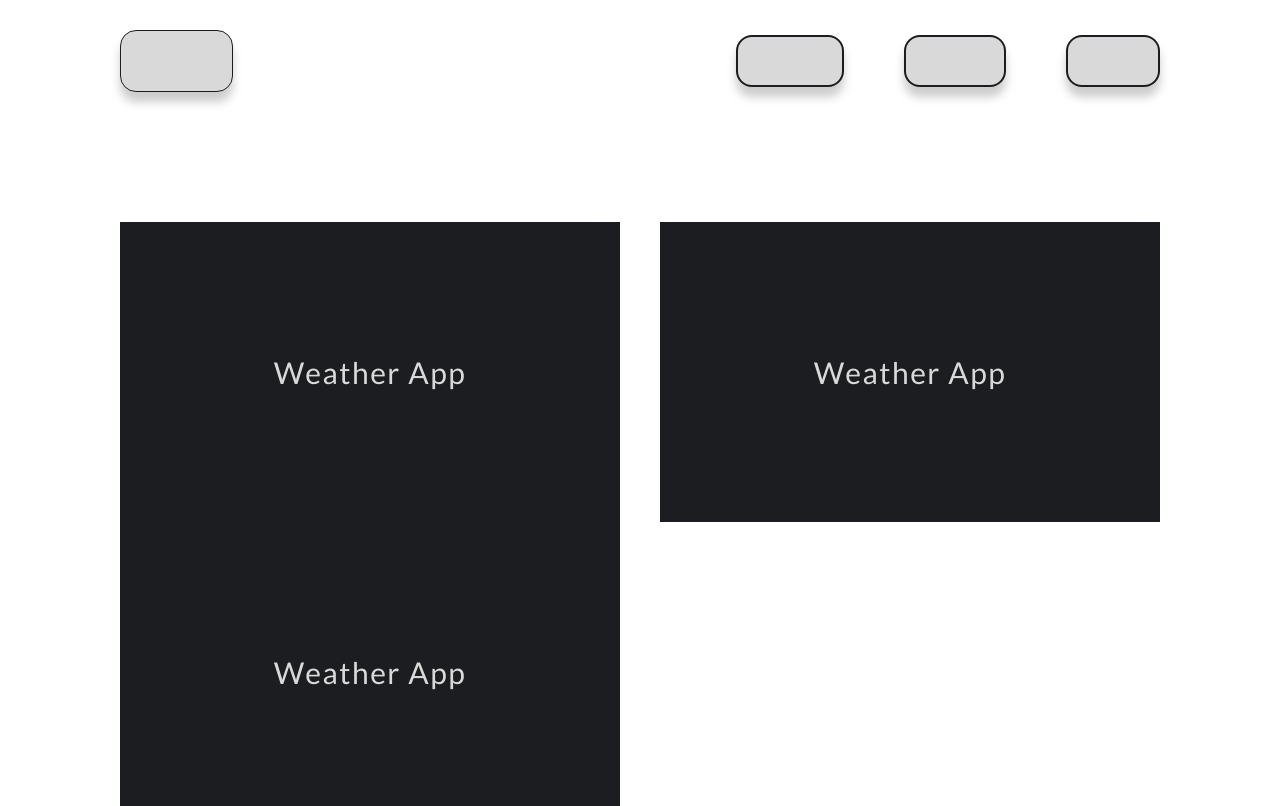
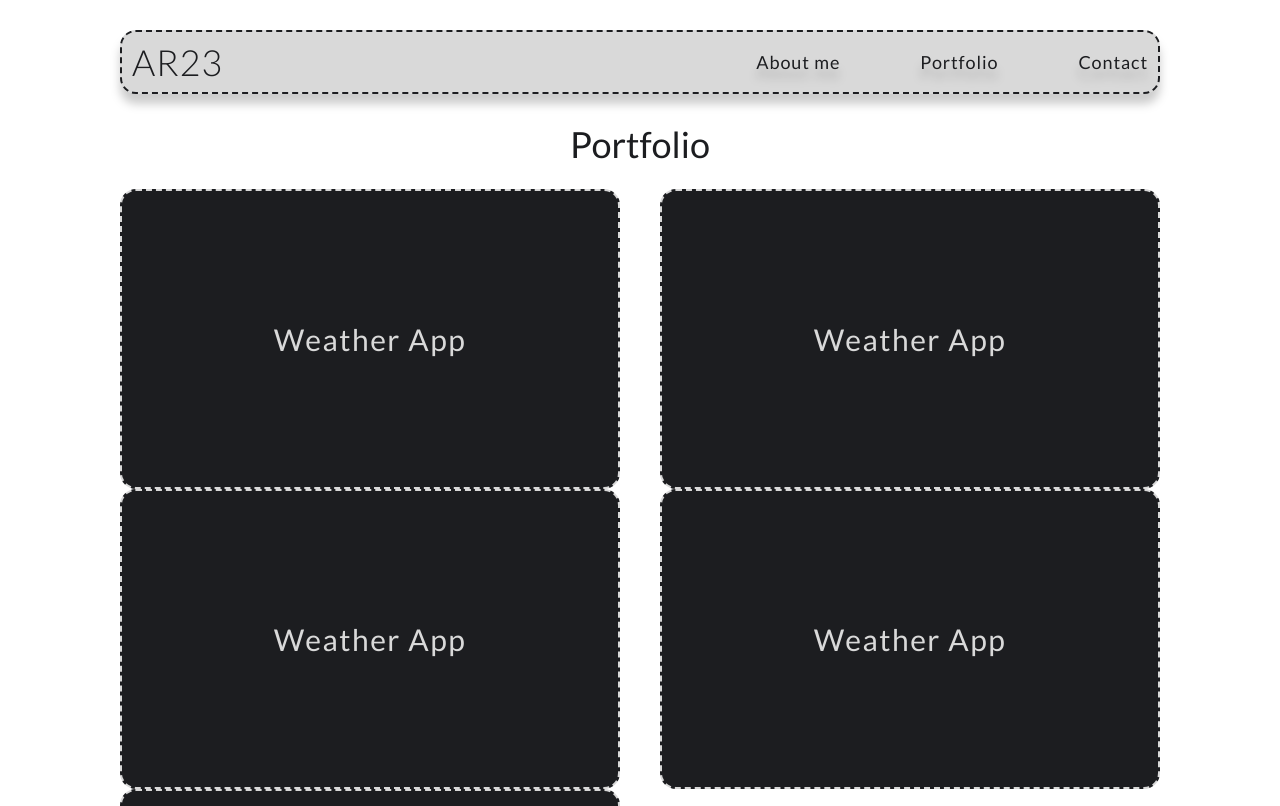
Before and after one commit to PICKLEGENT/ar23-portfolio-website, a React (Vite) app: page /portfolio in a window 1280 px wide. Shown: the top 806 px of the page. Built offline with nearby package versions, Linux system fonts and the light colour scheme.

Commit message:
Keep going, keep going

```diff
--- a/src/components/Banner.tsx
+++ b/src/components/Banner.tsx
@@ -3,11 +3,11 @@ import BannerAvatar from '/src/assets/images/Banner.png'
 const Banner = () => {
     return (
         <section className='flex justify-between items-center mb-100 pb-50'>
-            <p className='ml-120 p-2.5  font-light text-5xl text-primary-black leading-relaxed border-2 border-primary-black rounded-2xl bg-primary-white shadow-drop'>Hi!<br />I'm Andrew</p>
-            <div className='overflow-hidden rounded-full border-double border-8 border-primary-black bg-primary-grey shadow-drop'>
+            <p className='ml-120 p-2.5  font-light text-5xl text-primary-black leading-relaxed border-2 border-primary-black border-dashed rounded-2xl bg-primary-white shadow-drop'>Hi!<br />I'm Andrew</p>
+            <div className='overflow-hidden rounded-full border-2 border-primary-black border-dashed bg-primary-grey shadow-drop'>
                 <img src={BannerAvatar} alt="Andrew Romanov" className='h-800' />
             </div>
-            <div className='flex justify-between items-center w-300 border-2 border-primary-black rounded-l-full bg-primary-white z-10 shadow-drop'>
+            <div className='flex justify-between items-center w-300 border-y-2 border-l-2 border-primary-black border-dashed rounded-l-full bg-primary-white z-10 shadow-drop'>
                 <div className='w-120 h-120 border-[15px] border-primary-white bg-primary-black rounded-full'></div>
                 <p className='mx-auto p-2.5 text-right font-medium text-primary-black text-2xl'>Moscow<br />Russia</p>
             </div>
--- a/src/components/Contacts.tsx
+++ b/src/components/Contacts.tsx
@@ -10,7 +10,7 @@ const Contacts = () => {
                     <div className="mx-50"></div>
                     <CustomButton title={'+ 7 925 200 96 60'} href={'tel:+79252009660'} />
                 </div>
-                <Link to='/Contact' className="flex justify-center items-center p-4 relative mr-120 text-3xl text-primary-white border border-primary-white rounded-xl">
+                <Link to='/Contact' className="flex justify-center items-center p-4 relative mr-120 text-3xl text-primary-white border-2 border-primary-white border-dashed rounded-xl">
                     <span>Get in touch</span>
                 </Link>
             </div>
--- a/src/components/CustomButton.tsx
+++ b/src/components/CustomButton.tsx
@@ -3,7 +3,7 @@ import { CustomButtonProps } from "../types"
 const CustomButton = ({ title, href }: CustomButtonProps) => {
     return (
         <div className="flex">
-            <a href={href} className="p-4 text-center font-light text-3xl text-primary-white tracking-wider border border-primary-white rounded-xl" >{title}</ a>
+            <a href={href} className="p-4 text-center font-light text-3xl text-primary-white tracking-wider border-2 border-primary-white border-dashed rounded-xl" >{title}</ a>
         </div>
     )
 }
--- a/src/components/Header.tsx
+++ b/src/components/Header.tsx
@@ -2,10 +2,10 @@ import { Link } from "react-router-dom"
 import { Navbar } from "."
 import { HeaderProps } from "../types"
 
-const Header = ({ textColor, bgColor }: HeaderProps) => {
+const Header = ({ textColor, bgColor, borderColor }: HeaderProps) => {
     return (
-        <header className={`flex justify-between items-center px-120 py-30 ${textColor} tracking-wider`}>
-            <Link to='/' className="p-2.5 font-light text-4xl border border-primary-black rounded-2xl bg-primary-white shadow-drop">AR23</Link>
+        <header className={`flex justify-between items-center sticky top-2.5 z-[999] mx-120 my-30 ${textColor} tracking-wider ${bgColor} border-2 ${borderColor} border-dashed rounded-2xl shadow-drop`}>
+            <Link to='/' className="p-2.5 font-light text-4xl">AR23</Link>
             <Navbar />
         </header>
     )
--- a/src/components/HomeProjectCard.tsx
+++ b/src/components/HomeProjectCard.tsx
@@ -3,7 +3,7 @@ import { HomeProjectCardProps } from "../types"
 
 const HomeProjectCard = ({ title }: HomeProjectCardProps) => {
     return (
-        <Link to='/project' className="flex justify-between items-center my-60 p-2.5 text-primary-black border border-primary-black rounded-2xl bg-primary-white shadow-drop">
+        <Link to='/project' className="flex justify-between items-center my-60 p-2.5 text-primary-black border-2 border-primary-black border-dashed rounded-2xl bg-primary-white shadow-drop">
             <h1 className="mx-120 my-100 text-6xl">{title}</h1>
             <p className="mx-120 font-light text-3xl">Explore</p>
         </Link>
--- a/src/components/Navbar.tsx
+++ b/src/components/Navbar.tsx
@@ -3,9 +3,9 @@ import { Link } from "react-router-dom"
 const Navbar = () => {
     return (
         <nav className="flex justify-center items-center text-lg shadow-drop tracking-wider">
-            <Link to='/' className="p-2.5 border-2 border-primary-black rounded-2xl bg-primary-white">About me</Link>
-            <Link to='/portfolio' className="mx-60 p-2.5 border-2 border-primary-black rounded-2xl bg-primary-white">Portfolio</Link>
-            <Link to='/contact' className="p-2.5 border-2 border-primary-black rounded-2xl bg-primary-white">Contact</Link>
+            <Link to='/' className="p-2.5">About me</Link>
+            <Link to='/portfolio' className="mx-60 p-2.5">Portfolio</Link>
+            <Link to='/contact' className="p-2.5">Contact</Link>
         </nav>
     )
 }
--- a/src/components/PortfolioProjectCard.tsx
+++ b/src/components/PortfolioProjectCard.tsx
@@ -3,7 +3,7 @@ import { Link } from "react-router-dom"
 const PortfolioProjectCard = () => {
     return (
         <section>
-            <Link to='/' className="flex justify-center items-center w-500 h-300 text-3xl tracking-wider text-primary-white bg-primary-black">Weather App</Link>
+            <Link to='/' className="flex justify-center items-center w-500 h-300 text-3xl tracking-wider text-primary-white bg-primary-black border-2 border-primary-white border-dashed rounded-2xl">Weather App</Link>
         </section>
     )
 }
--- a/src/components/SmallInfo.tsx
+++ b/src/components/SmallInfo.tsx
@@ -6,11 +6,11 @@ const SmallInfo = () => {
         <section className="flex justify-between items-start mx-120">
             <div>
                 <CustomHeading title={'Who am I?'} />
-                <p className="p-2.5 text-3xl text-primary-black leading-relaxed border border-primary-black rounded-2xl bg-primary-white shadow-drop">I’m front–end developer.<br />I like programming and pizza.</p>
+                <p className="p-2.5 text-3xl text-primary-black leading-relaxed border-2 border-primary-black border-dashed rounded-2xl bg-primary-white shadow-drop">I’m frontend developer.<br />I like programming and pizza.</p>
             </div>
             <div>
                 <CustomHeading title={'What can I do?'} />
-                <div className="p-2.5 text-3xl text-primary-black leading-relaxed border border-primary-black rounded-2xl bg-primary-white shadow-drop">
+                <div className="p-2.5 text-3xl text-primary-black leading-relaxed border-2 border-primary-black border-dashed rounded-2xl bg-primary-white shadow-drop">
                     {listOfSkills.map((skill) => (
                         <div key={skill.num} className="flex">
                             {skill.skills.map((item) => (
--- a/src/pages/Contact.tsx
+++ b/src/pages/Contact.tsx
@@ -4,7 +4,7 @@ import { Avatar, CustomInput, Footer, Header } from "../components"
 const Contact = () => {
     return (
         <main className="tracking-wider bg-primary-black">
-            <Header textColor={'text-primary-white'} bgColor={'bg-primary-black'} />
+            <Header textColor={'text-primary-white'} bgColor={'bg-primary-black'} borderColor={'border-primary-white'} />
             <section className="flex justify-between items-center mx-120 my-100">
                 <h1 className="font-light text-6xl text-primary-white leading-relaxed">Send me a message<br />I’m gonna check this out</h1>
                 <div className="flex justify-center items-center">
--- a/src/pages/Home.tsx
+++ b/src/pages/Home.tsx
@@ -8,7 +8,7 @@ const Home = () => {
     return (
         <>
             <main className="tracking-wider">
-                <Header textColor={'text-primary-dark'} bgColor={'bg-primary-white'} />
+                <Header textColor={'text-primary-dark'} bgColor={'bg-primary-white'} borderColor={'border-primary-black'} />
                 <Banner />
                 <SmallInfo />
                 <section className="mx-120 my-100 ">
@@ -17,7 +17,7 @@ const Home = () => {
                         <HomeProjectCard key={work} title={work} />
                     ))}
                     <div className="flex justify-center items-center">
-                        <Link to='/portfolio' className='p-4 text-center font-light text-2xl text-primary-white tracking-wider border border-primary-black rounded-xl bg-primary-black'>See more</Link>
+                        <Link to='/portfolio' className='p-4 text-center text-2xl text-primary-black tracking-wider border-2 border-primary-black border-dashed rounded-xl'>See more</Link>
                     </div>
                 </section>
                 <Contacts />
--- a/src/pages/Portfolio.tsx
+++ b/src/pages/Portfolio.tsx
@@ -1,9 +1,14 @@
-import { Footer, Header, PortfolioProjectCard } from "../components"
+import { CustomHeading, Footer, Header, PortfolioProjectCard } from "../components"
 
 const Portfolio = () => {
     return (<>
-        <Header textColor={'text-primary-white'} bgColor={'bg-primary-grey'} />
-        <div className="flex flex-wrap justify-between items-center mx-120 my-100">
+        <Header textColor={'text-primary-black'} bgColor={'bg-primary-white'} borderColor={'border-primary-black'} />
+        <div className="text-center">
+            <CustomHeading title={'Portfolio'} />
+        </div>
+        <div className="flex flex-wrap justify-between items-center mx-120 mb-60">
+            <PortfolioProjectCard />
+            <PortfolioProjectCard />
             <PortfolioProjectCard />
             <PortfolioProjectCard />
             <PortfolioProjectCard />
--- a/src/types/index.ts
+++ b/src/types/index.ts
@@ -1,6 +1,7 @@
 export interface HeaderProps {
 	textColor: string;
 	bgColor?: string;
+	borderColor?: string;
 }
 
 export interface CustomHeadingProps {
```
